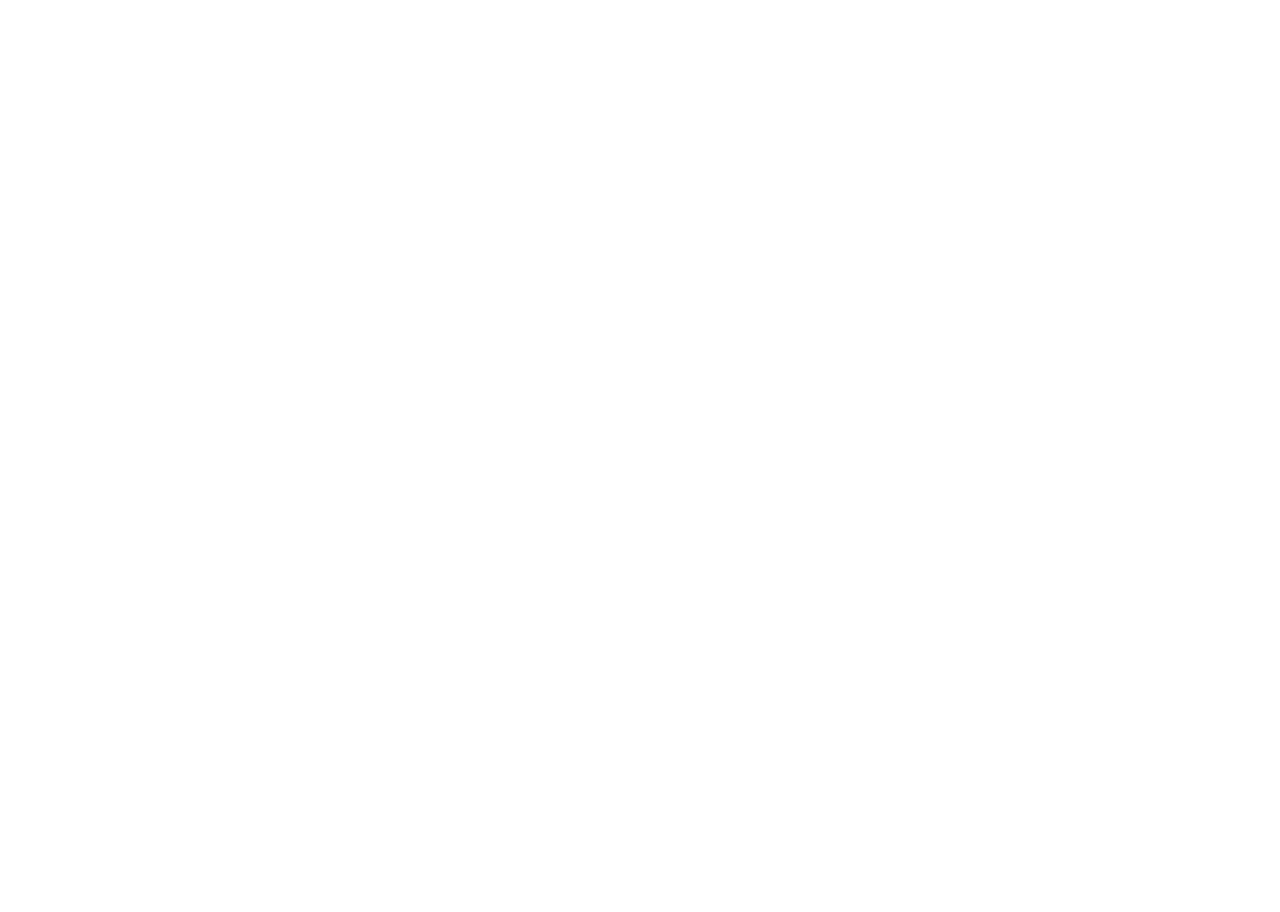
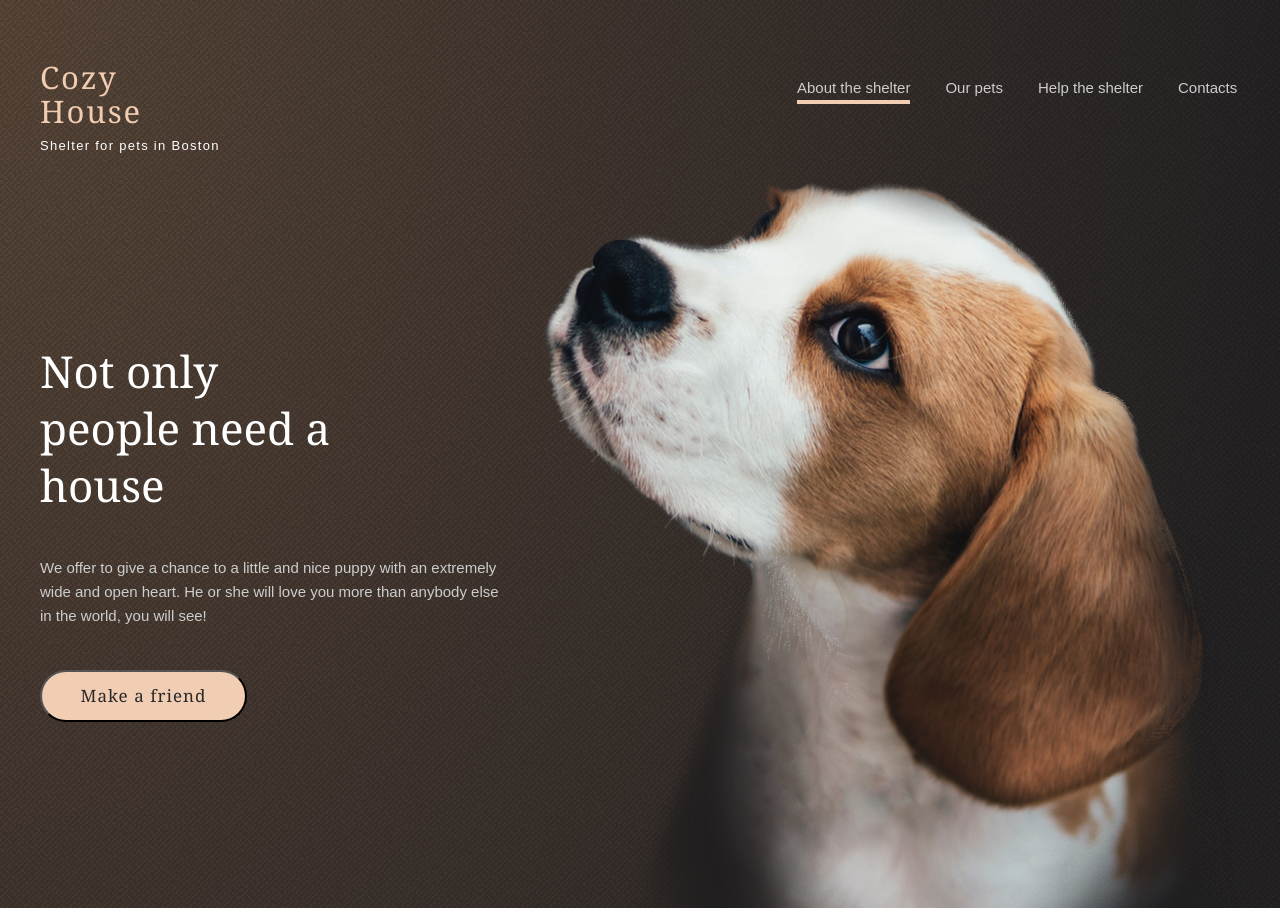
Before and after one commit to Alexandr-Lys/rsschool-cv, a plain HTML site: page shelter/pages/main/index.html in a window 1280 px wide. Before the commit the page ends 800 px from the top, so only its background shows below. Drawn offline with Linux system fonts and the light colour scheme.

Commit message:
feat: add start-screen

```diff
--- a/shelter/pages/main/index.html
+++ b/shelter/pages/main/index.html
@@ -7,7 +7,43 @@
     <link rel="stylesheet" href="style.css">
 </head>
 <body>
+<div class="main">
+    <div class="wrapper">
+        <header class="header">
+            <div class="logo">
+                <div class="logo__title">Cozy House</div>
+                <div class="logo__subtitle">Shelter for pets in Boston</div>
+            </div>
+            <ul class="nav-menu">
+                <li class="nav-menu__item_active"><a href="">About the shelter</a></li>
+                <li class="nav-menu__item"><a href="">Our pets</a></li>
+                <li class="nav-menu__item"><a href="">Help the shelter</a></li>
+                <li class="nav-menu__item"><a href="">Contacts</a></li>
+            </ul>
+        </header>
 
+        <div class="start-screen">
+            <div class="start-screen__content">
+                <h1>Not only people need a house</h1>
+                <p>We offer to give a chance to a little
+                    and nice puppy with an extremely wide and open heart.
+                    He or she will love you more than anybody else in
+                    the world, you will see!</p>
+                <button>Make a friend</button>
+            </div>
+            <div class="start-screen__img">
+                <img src="../../assets/images/start-screen-puppy.png" alt="">
+            </div>
+        </div>
 
+        <div class="about">
+            <div class="about__content">
+
+            </div>
+            <div class="about__content"></div>
+        </div>
+
+    </div>
+</div>
 </body>
 </html>
--- a/shelter/pages/main/style.css
+++ b/shelter/pages/main/style.css
@@ -0,0 +1,136 @@
+.main {
+    position: absolute;
+    height: 908px;
+    width: 100%;
+    background-image: url(../../assets/images/noise_lines_transparent@2X.png), radial-gradient(100% 215.42% at 0% 0%, #5B483A 0%, #262425 100%)
+}
+
+.wrapper {
+    position: absolute;
+    width: 1200px;
+    left: calc(50% - 1200px / 2);
+}
+
+.header {
+    margin-top: 60px;
+    display: flex;
+}
+
+.logo {
+    width: 184px;
+    height: 60px;
+}
+
+.logo__title {
+    font-family: Georgia, serif;
+    font-style: normal;
+    font-weight: 400;
+    font-size: 31px;
+    line-height: 110%;
+    /* or 35px */
+
+    display: flex;
+    align-items: center;
+    letter-spacing: 0.06em;
+
+    /* color-primary */
+
+    color: #F1CDB3;
+}
+
+.logo__subtitle {
+    margin-top: 10px;
+    font-family: Arial, serif;
+    font-style: normal;
+    font-weight: 400;
+    font-size: 13px;
+    line-height: 15px;
+    /* identical to box height */
+
+    display: flex;
+    align-items: center;
+    letter-spacing: 0.1em;
+
+    /* color-light-xl */
+
+    color: #FFFFFF;
+}
+
+.nav-menu {
+    padding: 0;
+    margin-right: 0;
+    margin-left: 538px;
+    display: flex;
+    flex-flow: row wrap;
+    align-items: stretch;
+}
+.nav-menu li{
+    margin-left: 35px;
+    list-style: none;
+}
+.nav-menu a{
+    text-decoration: none;
+    font-family: Arial, serif;
+    font-style: normal;
+    font-weight: 400;
+    font-size: 15px;
+    line-height: 160%;
+    color: #CDCDCD;
+}
+.nav-menu__item_active{
+    border-bottom: 4px #F1CDB3 solid;
+}
+.start-screen{
+    position: absolute;
+    top: 180px;
+    height: 728px;
+    width: 1200px;
+}
+.start-screen__content {
+    width: 310px;
+    position: absolute;
+    top: 163px;
+
+}
+.start-screen__content h1{
+    margin: 0;
+
+    font-family: Georgia, serif;
+    font-style: normal;
+    font-weight: 100;
+    font-size: 44px;
+    line-height: 57px;
+    color: #FFFFFF;
+}
+.start-screen__content p{
+    display: block;
+    width: 460px;
+    margin: 42px 0;
+
+    font-family: Arial, serif;
+    font-style: normal;
+    font-weight: 400;
+    font-size: 15px;
+    line-height: 160%;
+    color: #CDCDCD;
+}
+.start-screen__content button{
+    background: #F1CDB3;
+    border-radius: 100px;
+    width: 207px;
+    height: 52px;
+
+    font-family: Georgia, serif;
+    font-style: normal;
+    font-weight: 400;
+    font-size: 17px;
+    line-height: 130%;
+    letter-spacing: 0.06em;
+    color: #292929;
+}
+
+.start-screen__img{
+    position: absolute;
+    top: 0;
+    right: 0;
+}
```
Also changed, not shown: shelter/assets/images/about-pets.png (added), shelter/assets/images/noise_lines_transparent@2X.png (added), shelter/assets/images/start-screen-puppy.png (added), 1 other file.
